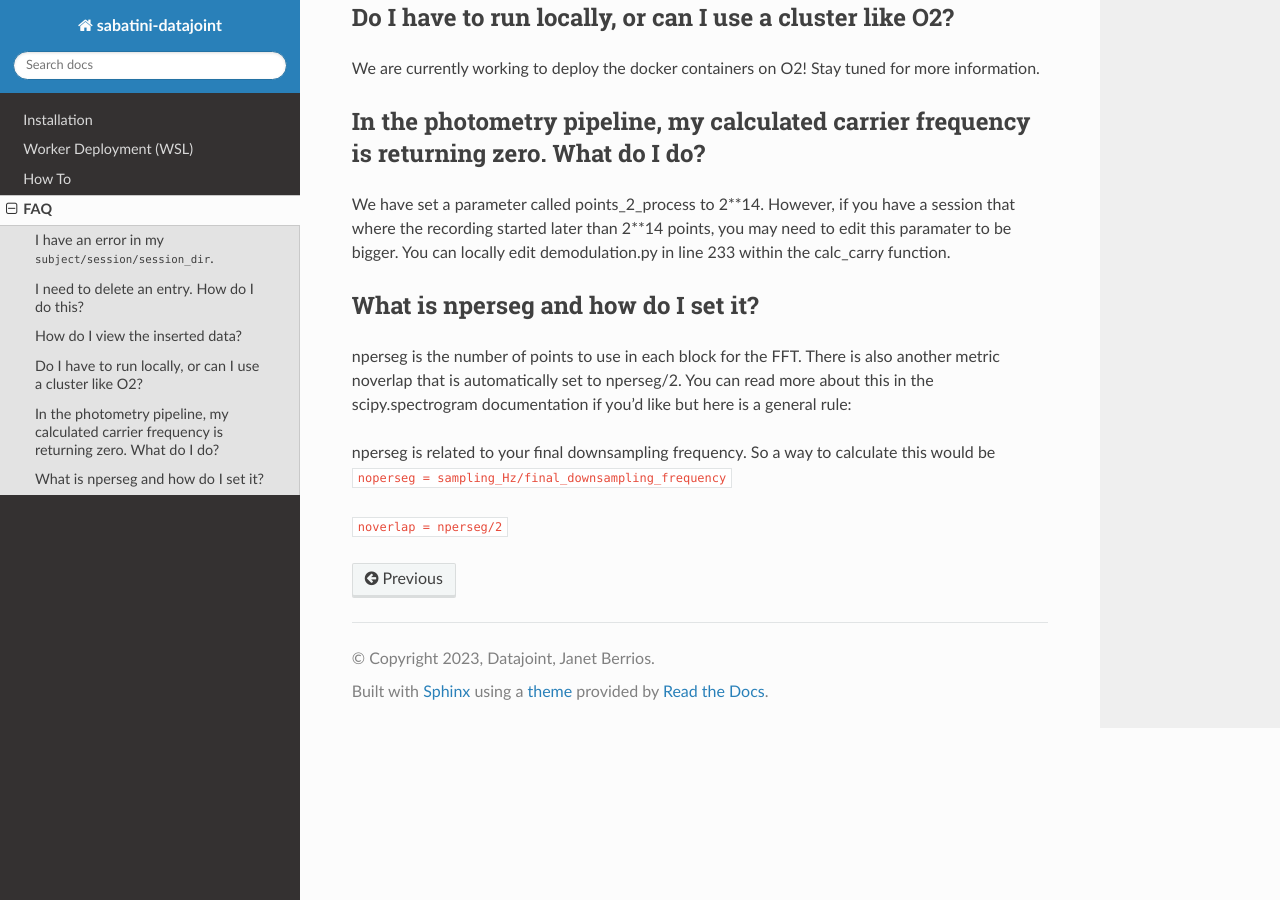
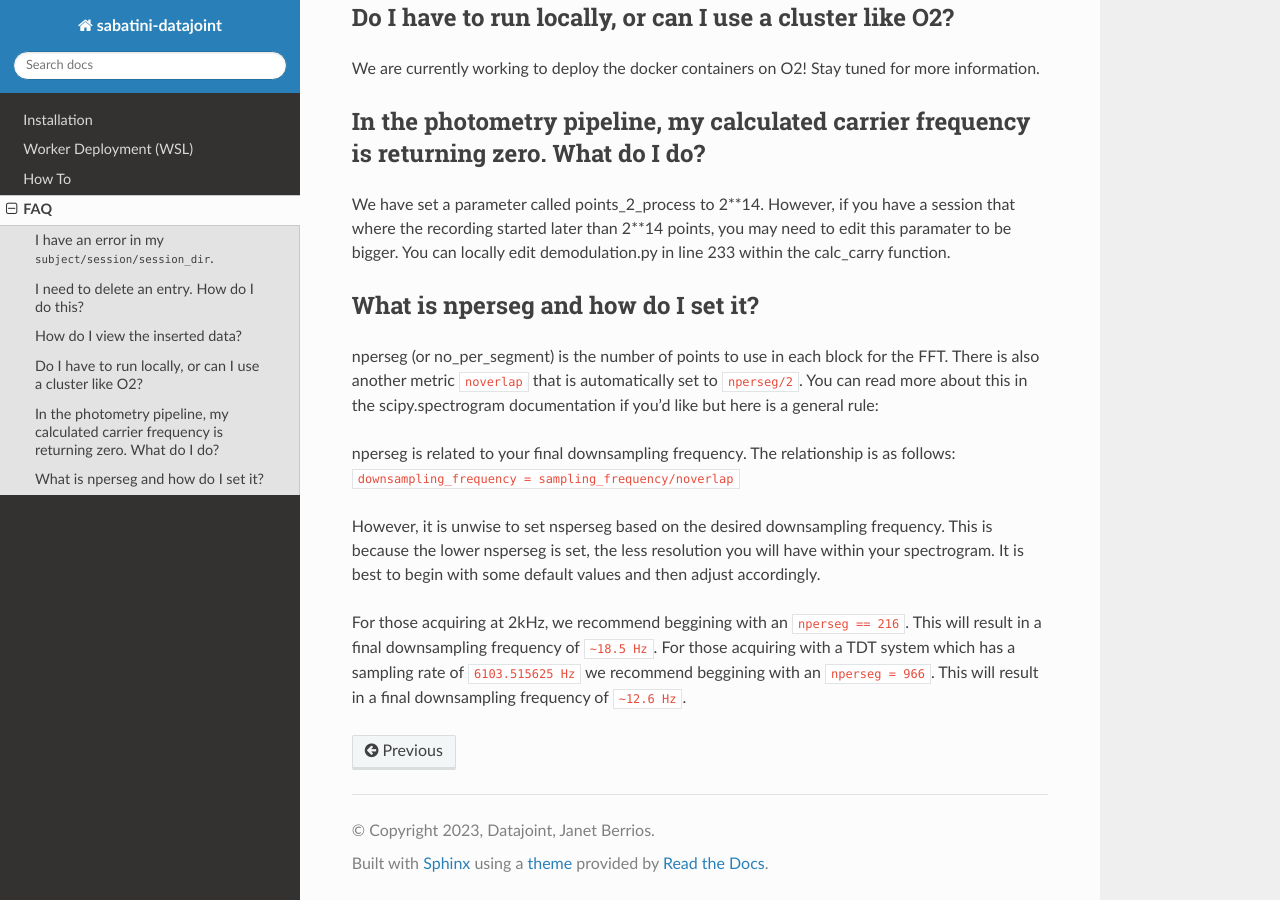
Before and after one commit to bernardosabatinilab/sabatini-datajoint-pipeline, a Sphinx documentation site: the page built from docs/source/FAQ.rst, in a window 1280 px wide and 900 px high, scrolled down 831 px. Built offline with Sphinx 7.4.7 and the Read the Docs theme 2.0.0, drawn with Linux system fonts in a browser that asks for light colours.

Commit message:
clean up demod and adding docs

```diff
--- a/docs/source/FAQ.rst
+++ b/docs/source/FAQ.rst
@@ -37,10 +37,15 @@ line 233 within the calc_carry function.
 
 What is nperseg and how do I set it?
 ####################################
-nperseg is the number of points to use in each block for the FFT. There is also another metric noverlap that is automatically
-set to nperseg/2. You can read more about this in the scipy.spectrogram documentation if you'd like but here is a general rule:
+nperseg (or no_per_segment) is the number of points to use in each block for the FFT. There is also another metric ``noverlap`` that is automatically
+set to ``nperseg/2``. You can read more about this in the scipy.spectrogram documentation if you'd like but here is a general rule:
 
-nperseg is related to your final downsampling frequency. So a way to calculate this would be
-``noperseg = sampling_Hz/final_downsampling_frequency``
+nperseg is related to your final downsampling frequency. The relationship is as follows:
+``downsampling_frequency = sampling_frequency/noverlap``
 
-``noverlap = nperseg/2``
+However, it is unwise to set nsperseg based on the desired downsampling frequency. This is because the lower nsperseg is set,
+the less resolution you will have within your spectrogram. It is best to begin with some default values and then adjust accordingly.
+
+For those acquiring at 2kHz, we recommend beggining with an ``nperseg == 216``. This will result in a final downsampling frequency
+of ``~18.5 Hz``. For those acquiring with a TDT system which has a sampling rate of ``6103.515625 Hz`` we recommend beggining with an
+``nperseg = 966``. This will result in a final downsampling frequency of ``~12.6 Hz``.
```
Also changed, not shown: docs/helpers/toml_dict.txt (added, +8 -0 lines), docs/source/How To.rst (+50 -1 lines), docs/media/toml_gui.png (added), 1 other file.
